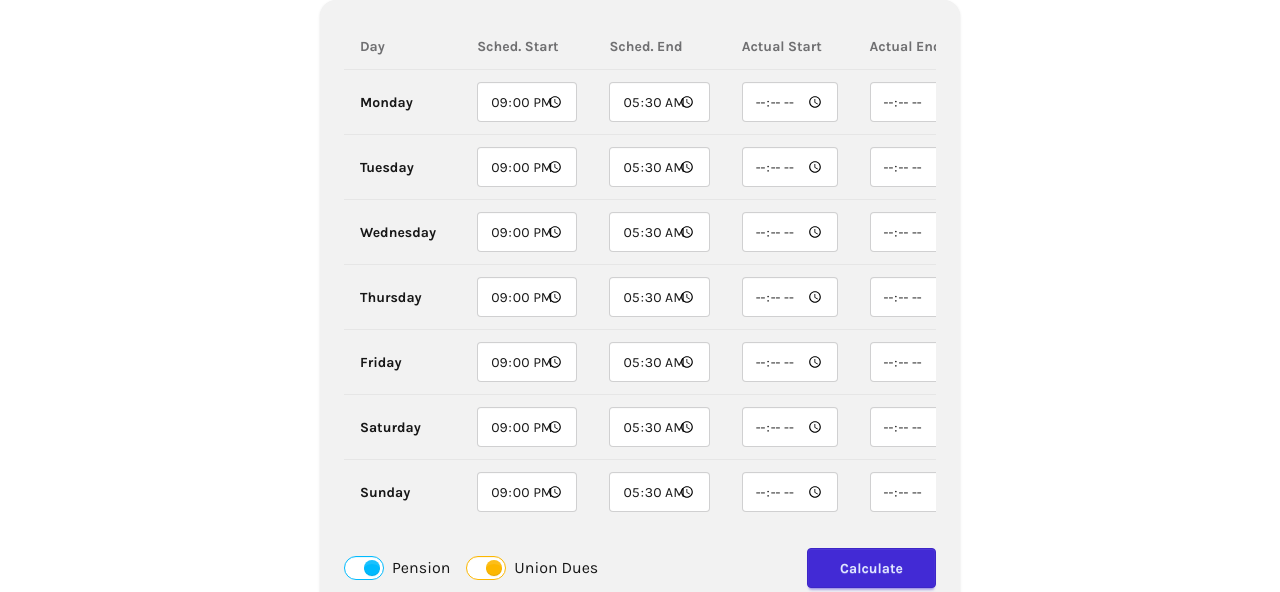
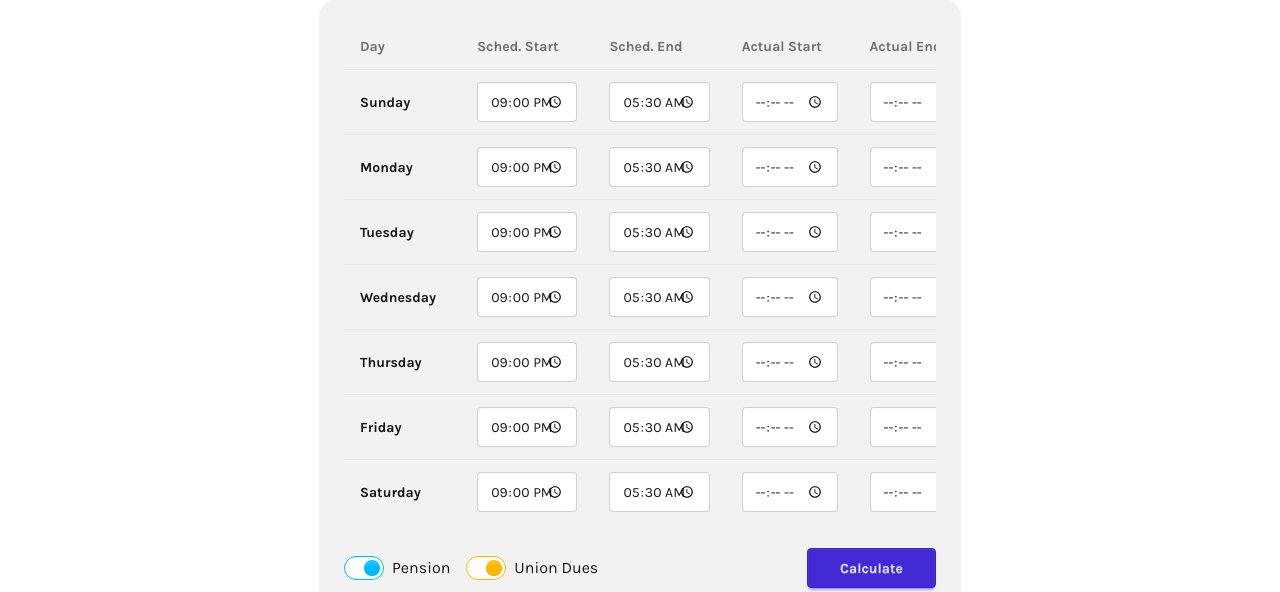
Before and after one commit to RW2023/pay-calculator, a Next.js app: page /pay in a window 1280 px wide. Shown: the part 193-785 px from the top of the page. Built offline with nearby package versions, Linux system fonts and the light colour scheme.

Commit message:
fix(WeeklyPayForm): reorder days of the week for correct display

```diff
--- a/src/components/WeeklyPayForm.tsx
+++ b/src/components/WeeklyPayForm.tsx
@@ -4,7 +4,7 @@ import { useState } from 'react';
 import type { DayEntry } from '@/lib/payUtils';
 
 const DAYS = [
-    "Monday", "Tuesday", "Wednesday", "Thursday", "Friday", "Saturday", "Sunday"
+    "Sunday","Monday", "Tuesday", "Wednesday", "Thursday", "Friday", "Saturday",
 ];
 
 type WeeklyPayFormProps = {
```
